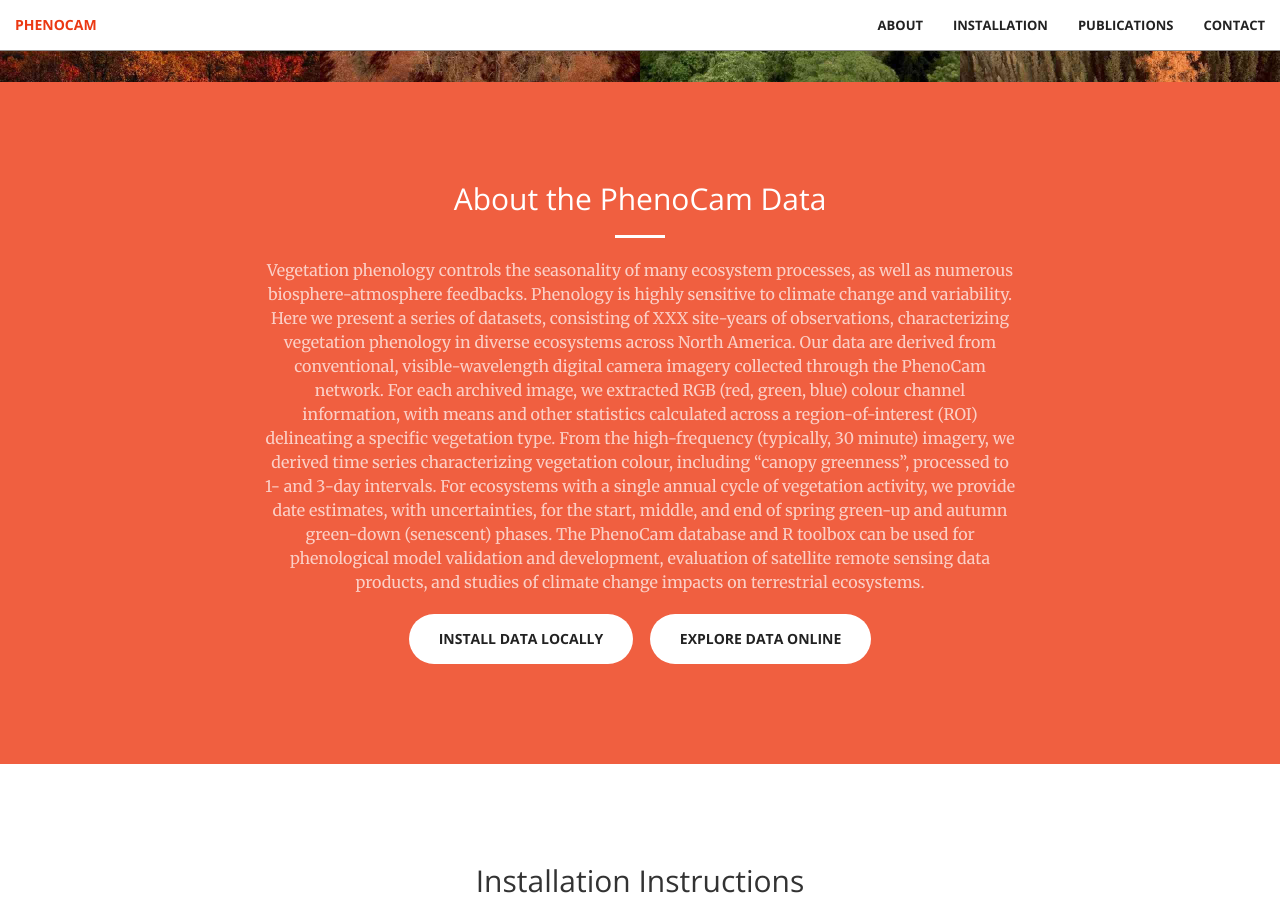
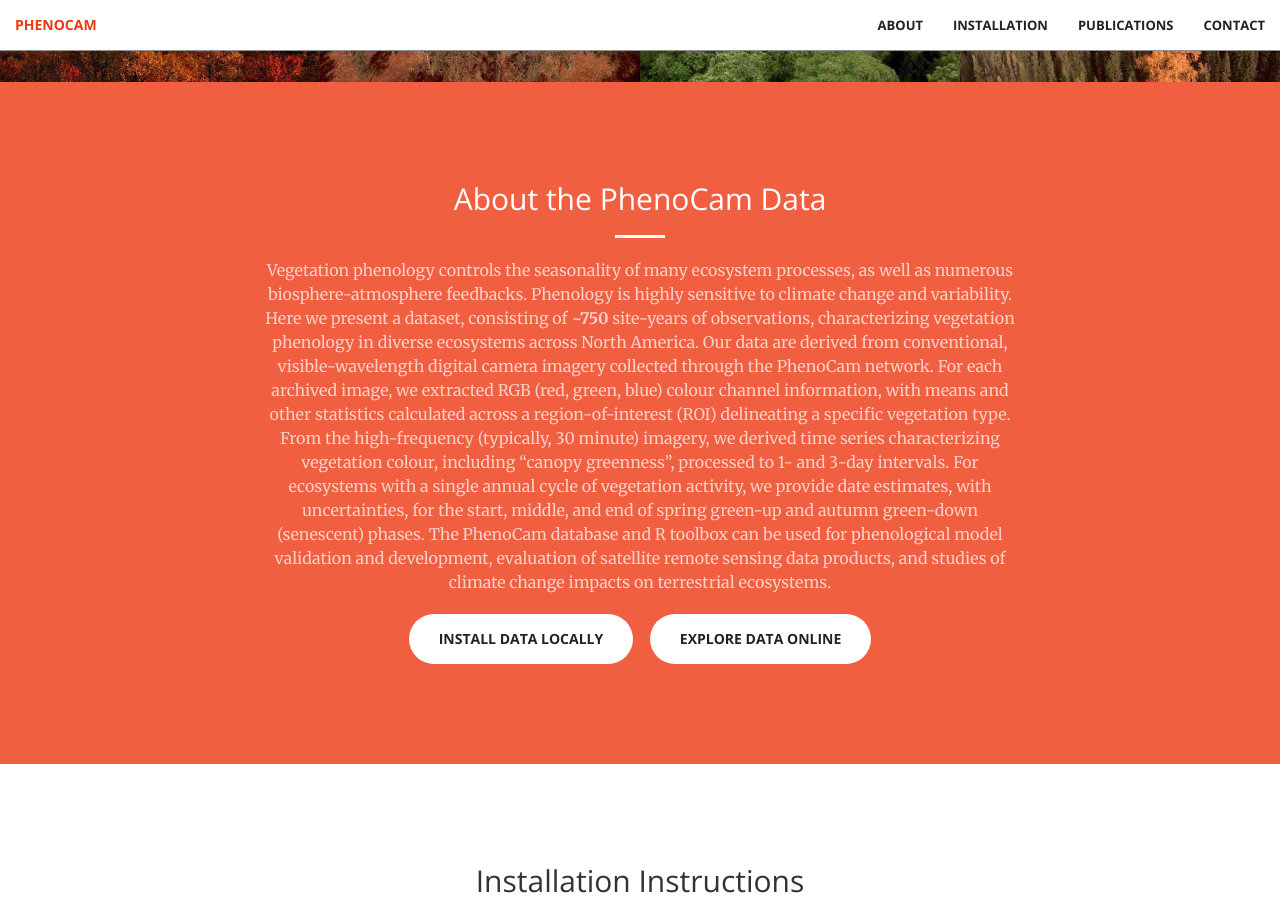
Before and after one commit to PhenoCamNetwork/phenocam.us, a Jekyll site: the page built from index.html, in a window 1280 px wide and 900 px high, scrolled down 818 px. Built offline with Jekyll 4.4.1, drawn with Linux system fonts in a browser that asks for light colours.

Commit message:
Update call-to-action.html

```diff
--- a/_includes/call-to-action.html
+++ b/_includes/call-to-action.html
@@ -5,7 +5,7 @@
                 <h2 class="section-heading">About the PhenoCam Data</h2>
                 <hr class="light">
                 <p class="text-faded">
-		Vegetation  phenology  controls  the  seasonality  of  many  ecosystem  processes,  as  well  as numerous biosphere-atmosphere feedbacks. Phenology is highly sensitive to climate change and  variability.  Here  we  present  a  series  of  datasets,  consisting  of  XXX  site-years  of observations,  characterizing  vegetation  phenology  in  diverse  ecosystems  across  North America. Our data are derived from conventional, visible-wavelength digital camera imagery collected through the PhenoCam network. For each archived image, we extracted RGB (red, green, blue) colour channel information, with means and other statistics calculated across a region-of-interest  (ROI)  delineating  a  specific  vegetation  type.  From  the  high-frequency (typically,  30  minute)  imagery,  we  derived  time  series characterizing  vegetation  colour, including “canopy greenness”, processed to 1- and 3-day intervals. For ecosystems with a single annual cycle of vegetation activity, we provide date estimates, with uncertainties, for the start, middle, and end of spring green-up and autumn green-down (senescent) phases. The PhenoCam database and R toolbox can be used for phenological model validation and development, evaluation of satellite remote sensing data products, and studies of climate change impacts on terrestrial ecosystems.
+		Vegetation  phenology  controls  the  seasonality  of  many  ecosystem  processes,  as  well  as numerous biosphere-atmosphere feedbacks. Phenology is highly sensitive to climate change and  variability.  Here  we  present  a  dataset,  consisting  of  <b>~750</b> site-years  of observations,  characterizing  vegetation  phenology  in  diverse  ecosystems  across  North America. Our data are derived from conventional, visible-wavelength digital camera imagery collected through the PhenoCam network. For each archived image, we extracted RGB (red, green, blue) colour channel information, with means and other statistics calculated across a region-of-interest  (ROI)  delineating  a  specific  vegetation  type.  From  the  high-frequency (typically,  30  minute)  imagery,  we  derived  time  series characterizing  vegetation  colour, including “canopy greenness”, processed to 1- and 3-day intervals. For ecosystems with a single annual cycle of vegetation activity, we provide date estimates, with uncertainties, for the start, middle, and end of spring green-up and autumn green-down (senescent) phases. The PhenoCam database and R toolbox can be used for phenological model validation and development, evaluation of satellite remote sensing data products, and studies of climate change impacts on terrestrial ecosystems.
 		</p>
 	           <a href="#services" class="btn btn-default btn-xl page-scroll">Install Data Locally</a>
 			&nbsp
```
